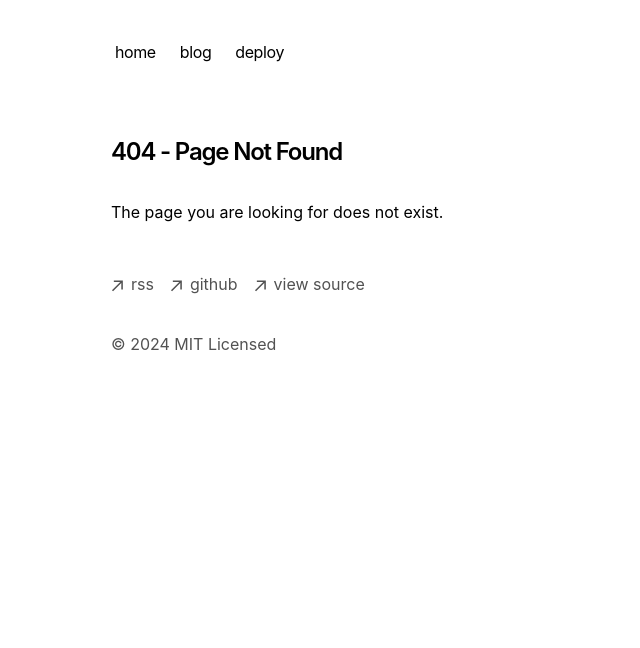
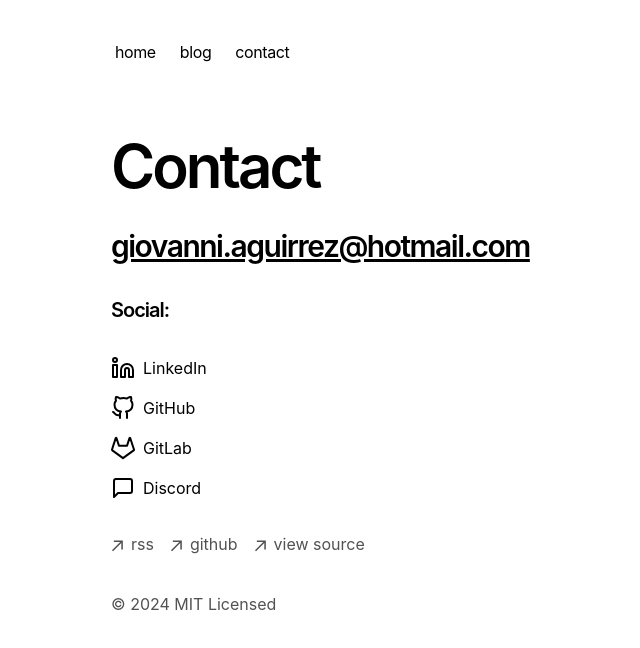
Before and after one commit to galletafromjell666/portfolio-nextjs, a Next.js app: page /contact in a window 1280 px wide. Before the commit this address had no page. Shown: the top 648 px of the page, without its empty margins (193-833 px from the left). Built offline with nearby package versions, Linux system fonts and the light colour scheme.

Commit message:
Add contact page

```diff
--- a/app/components/nav.tsx
+++ b/app/components/nav.tsx
@@ -1,16 +1,16 @@
-import Link from 'next/link'
+import Link from "next/link";
 
 const navItems = {
-  '/': {
-    name: 'home',
+  "/": {
+    name: "home",
   },
-  '/blog': {
-    name: 'blog',
+  "/blog": {
+    name: "blog",
   },
-  'https://vercel.com/templates/next.js/portfolio-starter-kit': {
-    name: 'deploy',
+  "/contact": {
+    name: "contact",
   },
-}
+};
 
 export function Navbar() {
   return (
@@ -30,11 +30,11 @@ export function Navbar() {
                 >
                   {name}
                 </Link>
-              )
+              );
             })}
           </div>
         </nav>
       </div>
     </aside>
-  )
+  );
 }
--- /dev/null
+++ b/app/contact/page.tsx
@@ -0,0 +1,67 @@
+import React from "react";
+import { GitHub, Gitlab, Linkedin, MessageSquare } from "react-feather";
+
+function page() {
+  return (
+    <section>
+      <h1 className="mb-8 text-6xl font-semibold tracking-tighter">Contact</h1>
+      <div className="mb-8">
+        <a
+          target="_blank"
+          rel="noopener noreferrer"
+          href="mailto:giovanni.aguirrez@hotmail.com"
+          className="text-3xl font-semibold tracking-tighter underline"
+        >
+          giovanni.aguirrez@hotmail.com
+        </a>
+      </div>
+      <h1 className="mb-8 text-xl font-semibold tracking-tighter ">Social:</h1>
+      <div className="flex flex-col space-y-4">
+        <div className="flex flex-row space-x-2">
+          <Linkedin />
+          <a
+            target="_blank"
+            rel="noopener noreferrer"
+            href="https://www.linkedin.com/in/gioaguirre664/"
+          >
+            LinkedIn
+          </a>
+        </div>
+        <div className="flex flex-row space-x-2">
+          <GitHub />
+          <a
+            target="_blank"
+            rel="noopener noreferrer"
+            href="https://github.com/galletafromjell666"
+          >
+            GitHub
+          </a>
+        </div>
+        <div className="flex flex-row space-x-2">
+          <Gitlab />
+          <a
+            target="_blank"
+            rel="noopener noreferrer"
+            href="https://gitlab.com/gio.aguirre"
+          >
+            GitLab
+          </a>
+        </div>
+        <div className="flex flex-row space-x-2">
+          <MessageSquare />
+          <a
+            target="_blank"
+            rel="noopener noreferrer"
+            href="https://discord.gg/ZQhXCaNU"
+          >
+            Discord
+          </a>
+        </div>
+      </div>
+    </section>
+  );
+}
+
+export default page;
+
+//https://discord.gg/ZQhXCaNU
--- a/app/layout.tsx
+++ b/app/layout.tsx
@@ -11,8 +11,8 @@ import { baseUrl } from './sitemap'
 export const metadata: Metadata = {
   metadataBase: new URL(baseUrl),
   title: {
-    default: 'Next.js Portfolio Starter',
-    template: '%s | Next.js Portfolio Starter',
+    default: 'Gio\'s portfolio',
+    template: "%s | Gio\'s portfolio",
   },
   description: 'This is my portfolio.',
   openGraph: {
--- a/app/page.tsx
+++ b/app/page.tsx
@@ -85,7 +85,7 @@ export default function Page() {
               <h2>Online Courses</h2>
               <p className="text-zinc-400">
                 Python for Everybody Specialization, Intermediate PostgreSQL,
-                Develop Serverless Applications on Cloud Run
+                Develop Serverless Applications on Cloud Run.
               </p>
             </div>
           </div>
```
Also changed, not shown: package.json (+5 -4 lines), 1 other file (tests, documents, lock files or other folders).
